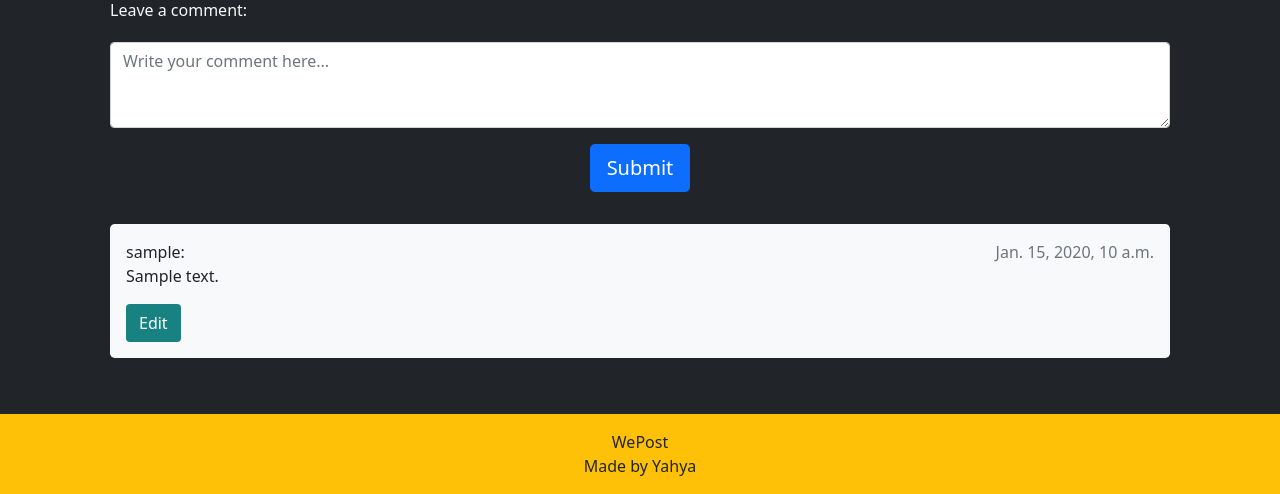
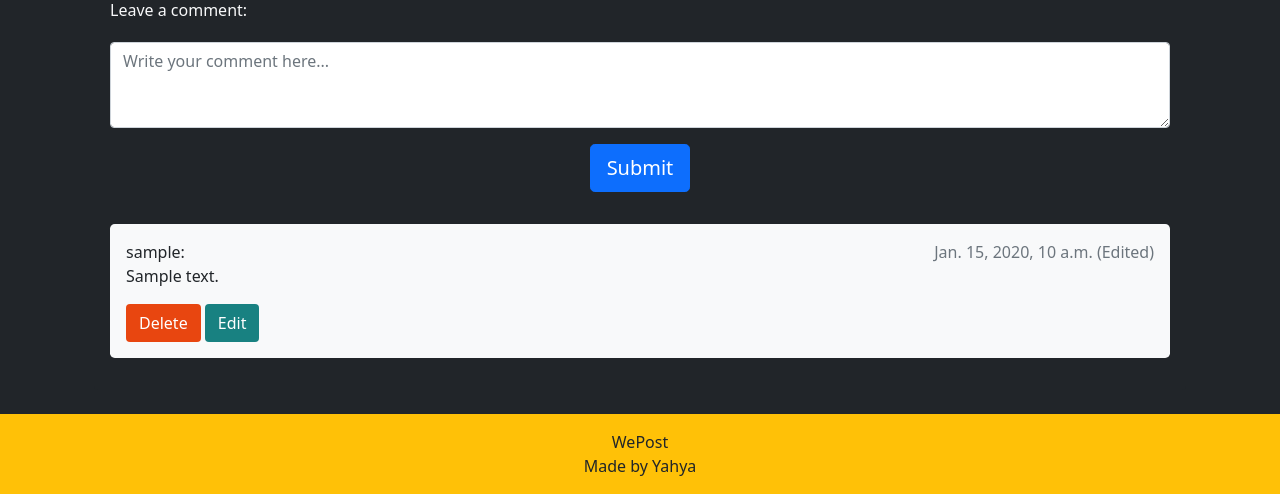
Before and after one commit to Yahya-H-Mohamed/Project-Portfolio-4-WePost, a Django app: page /1/ in a window 1280 px wide. Shown: the part 334-828 px from the top of the page. Run offline with Django 4.2, Linux system fonts and the light colour scheme; a user stored in the database is signed in; tables that the repository leaves empty hold one stand-in row (values such as "Sample post"); some libraries are stand-ins or nearby versions.

Commit message:
add delete functionality and display if a comment has been edited

```diff
--- a/blog/templates/blog/post_detail.html
+++ b/blog/templates/blog/post_detail.html
@@ -12,18 +12,21 @@
             <div class="d-flex align-items-center">
                 <h2 class="card-title mb-0">{{ post.post_title }}</h2>
             </div>
-            <p class=" mb-0">
+            <p class="mb-0">
                 Posted by <strong>{{ post.author }}</strong> on {{ post.created_on }}
+                {% if post.edited %}
+                    <span class="text-muted">(Edited)</span>
+                {% endif %}
             </p>
         </div>
-
-        <!-- Card Body: Post Content -->
         <div class="card-body bg-light mt-4">
             <p class="card-text text-dark">
                 {{ post.content }}
             </p>
         </div>
     </div>
+
+    <!-- Comments Section -->
     <div class="container mt-4">
         <div class="card bg-dark text-light mb-4">
             <!-- Comments Header -->
@@ -61,22 +64,42 @@
                         </p>
                         <p class="font-weight-normal text-dark mb-0">
                             <span class="text-muted">{{ comment.created_on }}</span>
+                            {% if comment.edited %}
+                                <span class="text-muted">(Edited)</span>
+                            {% endif %}
                         </p>
                     </div>
                     <div id="comment{{ comment.id }}" class="text-dark">
                         {{ comment.content | linebreaks }}
                     </div>
                     {% if user.is_authenticated and comment.author == user %}
-                        <button class="btn btn-edit"
-                        comment_id="{{ comment.id }}">Edit</button>
+                        <button class="btn btn-delete" comment_id="{{ comment.id }}">Delete</button>
+                        <button class="btn btn-edit" comment_id="{{ comment.id }}">Edit</button>
                     {% endif %}
                 </div>
                 {% endfor %}
             </div>
         </div>
     </div>
+</div>
 
+<!-- Delete confirmation modal -->
+<div class="modal fade" id="deleteModal" tabindex="-1" aria-labelledby="deleteModalLabel" aria-hidden="true">
+  <div class="modal-dialog">
+    <div class="modal-content">
+      <div class="modal-header">
+        <h5 class="modal-title" id="deleteModalLabel">WARNING!</h5>
+        <button type="button" class="btn-close" data-bs-dismiss="modal" aria-label="Close"></button>
+      </div>
+      <div class="modal-body">
+        Deleting this cannot be reverted!
+      </div>
+      <div class="modal-footer">
+        <button type="button" class="btn btn-secondary" data-bs-dismiss="modal">Close</button>
+        <a id="deleteConfirm" href="#" class="btn btn-danger">Delete</a>
+      </div>
     </div>
+  </div>
 </div>
 
 {% endblock content %}
--- a/blog/urls.py
+++ b/blog/urls.py
@@ -5,4 +5,5 @@ urlpatterns = [
     path('', views.PostList.as_view(), name='home'),
     path('<slug:slug>/', views.post_detail, name='post_detail'),
     path('<slug:slug>/edit_comment/<int:comment_id>', views.comment_edit, name='comment_edit'),
+    path('<slug:slug>/delete_comment/<int:comment_id>', views.comment_delete, name='comment_delete'),
 ]
--- a/blog/views.py
+++ b/blog/views.py
@@ -49,3 +49,15 @@ def comment_edit(request, slug, comment_id):
             comment.save()
 
     return HttpResponseRedirect(reverse('post_detail', args=[slug]))
+
+def comment_delete(request, slug, comment_id):
+    """
+    view to delete comment
+    """
+    post = get_object_or_404(Post, id=slug)
+    comment = get_object_or_404(Comment, pk=comment_id)
+
+    if comment.author == request.user:
+        comment.delete()
+
+    return HttpResponseRedirect(reverse('post_detail', args=[slug]))
--- a/static/js/comments.js
+++ b/static/js/comments.js
@@ -1,7 +1,13 @@
+// Edit feature DOM elements
 const editButtons = document.getElementsByClassName("btn-edit");
 const commentText = document.getElementById("id_content");
 const commentForm = document.getElementById("commentForm");
 const submitButton = document.getElementById("submitButton");
+
+// Delete feature DOM elements
+const deleteModal = new bootstrap.Modal(document.getElementById("deleteModal"));
+const deleteButtons = document.getElementsByClassName("btn-delete");
+const deleteConfirm = document.getElementById("deleteConfirm");
 
 /**
 * Initializes edit functionality for the provided edit buttons.
@@ -15,16 +21,37 @@ const submitButton = document.getElementById("submitButton");
 */
 for (let button of editButtons) {
   button.addEventListener("click", (e) => {
+    console.log("Success")
     let commentId = e.target.getAttribute("comment_id");
-    console.log("success")
+    console.log("Success")
     let commentContent = document.getElementById(`comment${commentId}`).innerText;
-    console.log(commentContent)
-    console.log("success")
+    console.log("Success")
     commentText.value = commentContent;
-    console.log("success")
+    console.log("Success")
     submitButton.innerText = "Update";
-    console.log("success")
+    console.log("Success")
     commentForm.setAttribute("action", `edit_comment/${commentId}`);
-    console.log("success")
   });
 }
+
+
+/**
+* Initializes deletion functionality for the provided delete buttons.
+*
+* For each button in the `deleteButtons` collection:
+* - Retrieves the associated comment's ID upon click.
+* - Updates the `deleteConfirm` link's href to point to the
+* deletion endpoint for the specific comment.
+* - Displays a confirmation modal (`deleteModal`) to prompt
+* the user for confirmation before deletion.
+*/
+for (let button of deleteButtons) {
+  button.addEventListener("click", (e) => {
+    let commentId = e.target.getAttribute("comment_id");
+    console.log("Success")
+    deleteConfirm.href = `delete_comment/${commentId}`;
+    console.log("Success")
+    deleteModal.show();
+    console.log("Success")
+  });
+}
--- a/we_post/settings.py
+++ b/we_post/settings.py
@@ -27,7 +27,7 @@ TEMPLATES_DIR = os.path.join(BASE_DIR, 'templates')
 SECRET_KEY = os.environ.get("SECRET_KEY")
 
 # SECURITY WARNING: don't run with debug turned on in production!
-DEBUG = True
+DEBUG = False
 ALLOWED_HOSTS = ['.herokuapp.com', 'localhost', '127.0.0.1']
 
 
```
